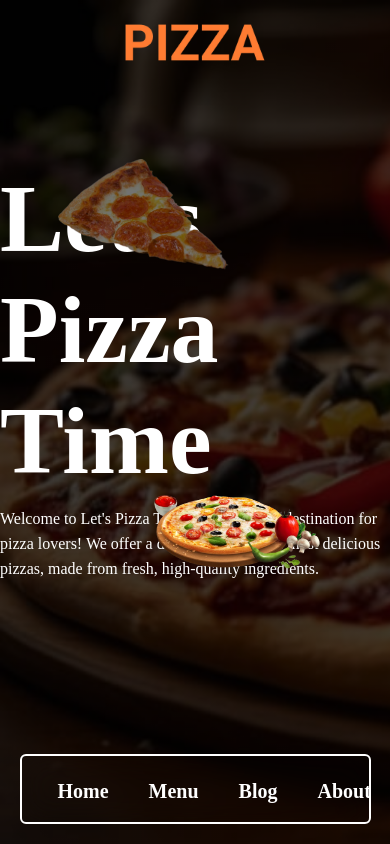
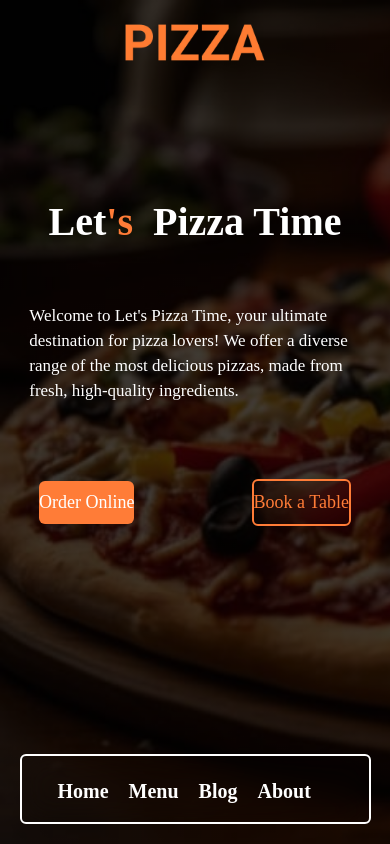
Before and after one commit to Alinasr784/Pizza, a React app in the folder project/app/: page / in a window 390 px wide. Built offline with nearby package versions, Linux system fonts and the light colour scheme.

Commit message:
handle landing page in mobile phone screen

```diff
--- a/project/app/src/css/header-phone.css
+++ b/project/app/src/css/header-phone.css
@@ -66,7 +66,7 @@
   }
 }
 .navItem{
-  margin-right: 40px ;
+  margin-right: 20px ;
   display : flex;
   justify-content: center;
   align-items:center;
--- /dev/null
+++ b/project/app/src/css/landing-phone.css
@@ -0,0 +1,146 @@
+.landing {
+  position: absolute;
+  left: 0;
+  top: 0;
+  height: 100vh;
+  width: 100vw;
+  background-image: url('../../public/bg.jpg');
+  background-size: cover;
+  background-repeat: no-repeat;
+  z-index: -1;
+  overflow-x: hidden;
+}
+
+.landing .overlay {
+  position: absolute;
+  top: 0;
+  left: 0;
+  width: 100%;
+  height: 100%;
+  background: linear-gradient(rgba(0, 0, 0, 0.75), rgba(0, 0, 0, 0.75));
+  z-index: 1; /* أو خليها 1 لو فيه عناصر تانية فوقها */
+}
+.btns{
+  display : flex;
+  justify-content : space-between ;
+  align-items : center ;
+  position:relative;
+  top:250px ;
+  width : 80vw ;
+  height : 98px;
+  margin : auto;
+  .order{
+    height : 43px;
+    width : calc(fit-content+100);
+    border-radius : 6px;
+    display : flex;
+    justify-content : center;
+    align-items : center;
+    text-align: center;
+    align-content: center;
+    font-size : 18px;
+    font-weight: 500;
+    background : #ff7c37 ;
+    color : white;
+    font-family: Rubik;
+    padding : -10px;
+  }
+  .book{
+    height : 43px;
+    width : calc(fit-content+100);
+    padding : -10px;
+    text-align: center;
+    align-content: center;
+    display : flex;
+    justify-content :center;
+    align-items :center;
+    font-size : 18px;
+    font-weight: 500;
+    font-family: Rubik;
+    color : #ff7c37;
+    border : 2px solid #ff7c37;
+    background : transparent ;
+    border-radius : 6px;
+    backdrop-filter: blur(16px);
+  }
+}
+@keyframes book {
+  from{
+    color : #ff7c37;
+    height : 53px;
+    width : 185px;
+    border : 2px solid white ;
+    background : transparent ;
+  }
+  to{
+    color : white;
+    height : 63px;
+    width : 195px;
+    border : 2px solid white;
+    background : #ff7c37;
+  }
+}
+.text{
+  position:relative;
+  top : 200px;
+  left : 0px;
+  width : 100vw;
+  height : 30vh ;
+  display : flex;
+  flex-direction :column;
+  justify-content :center ;
+  align-items :center;
+  margin-top : -50px;
+  .title{
+    font-size : 40px;
+    font-weight :900;
+    text-align: center;
+    width : 98vw;
+    margin:auto;
+    font-family: Rubik;
+    color : white;
+    display : flex;
+    justify-content : center;
+    div{
+      display : flex;
+      padding-right: 20px;
+      color :#ff7c37;
+    }
+  }
+  .des{
+    font-size: 17px;
+    font-weight: 400;
+    font-family: Rubik;
+    color : white;
+    margin-top : 10px;
+    max-width : 85vw ;
+    min-width: none ;
+    display : flex;
+    align-items : center ;
+    justify-content : center;
+    align-content: center ;
+    line-height: 25px;
+    white-space :pre-wrap ;
+  }
+}
+.slice{
+  position :absolute;
+  left: -200px ;
+  top: -10px;
+  transform:scale(0.25);
+  display : none;
+}
+.slice2{
+  position : absolute ;
+  right : -470px;
+  top : -101px;
+  transform : scale(0.2);
+  display : none;
+}
+.slice3{
+  position :absolute;
+  left : -76px;
+  top : 340px;
+  transform : scale(0.3);
+  display : none;
+}
--- a/project/app/src/css/landing.css
+++ b/project/app/src/css/landing-tablet.css
@@ -1,3 +1,8 @@
+*{
+  margin : 0px;
+  padding : 0px;
+}
+
 .landing {
   position: absolute;
   left: 0;
@@ -103,6 +108,12 @@
     font-weight :900;
     font-family: Rubik;
     color : white;
+    display : flex;
+    div{
+      display : flex;
+      padding-right: 20px;
+      color :#ff7c37;
+    }
   }
   .des{
     font-family: Rubik;
@@ -110,12 +121,13 @@
     margin-top : 10px;
     max-width : 856px;
     min-width: none ;
-    display : flex;
     align-items : center ;
     justify-content : center;
     align-content: center ;
     line-height: 25px;
-    white-space :pre-wrap ;
+    white-space :pre-wrap;
+    display : flex;
+
   }
 }
 .slice{
--- a/project/app/src/js/landing.js
+++ b/project/app/src/js/landing.js
@@ -1,9 +1,13 @@
 import React from 'react'
-import '../css/landing.css'
+if (window.innerWidth > 599) {
+  import('../css/landing-tablet.css')
+} else {
+  import('../css/landing-phone.css')
+}
 function Text() {
   return (
     <div className="text">
-      <div className="title">Let's Pizza Time</div>
+      <div className="title">Let<div>'s</div>Pizza Time</div>
       <div className="des">Welcome to Let's Pizza Time, your ultimate destination for pizza lovers! We offer a diverse range of the most delicious pizzas, made from fresh, high-quality ingredients.</div>
     </div>
   )
@@ -31,7 +35,20 @@ function Abs() {
     </div>
   )
 }
+
 function Landing() {
+  const ui = () => {
+    if (window.innerWidth > 599) {
+      return (
+        <div className="landing">
+          <div className="overlay">
+            <Text />
+            <Btns />
+            <Abs />
+          </div>
+        </div>
+      )
+    } else {
       return (
         <div className="landing">
           <div className="overlay">
@@ -42,4 +59,11 @@ function Landing() {
         </div>
       )
     }
+  }
+  return (
+    <div>
+      {ui()}
+    </div>
+  )
+}
 export default Landing
```
Lines whose indentation alone changed are shown as unchanged.
